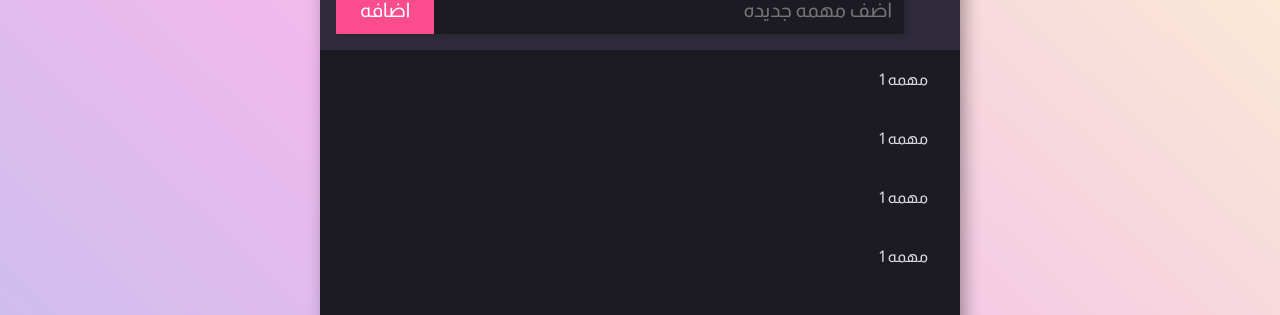
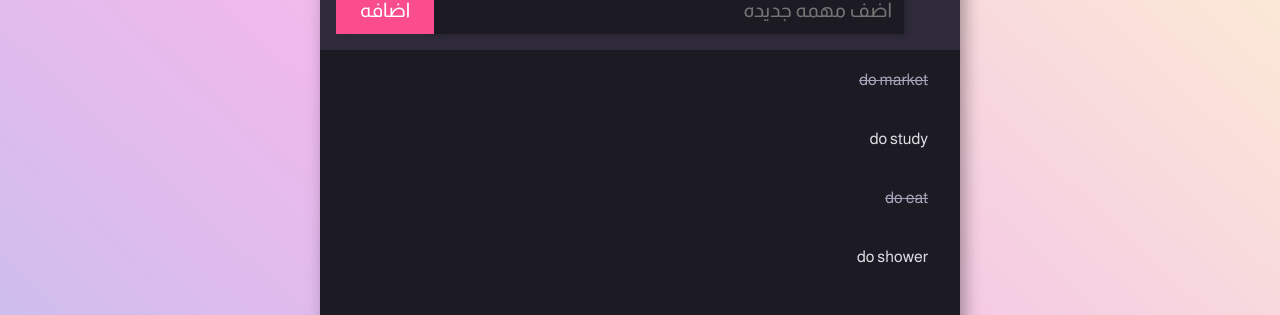
Before and after one commit to ESSAMMOHAMED1/To-do-app, a React (Create React App) app: page / in a window 1280 px wide. Shown: the part 123-438 px from the top of the page. Built offline with nearby package versions, Linux system fonts and the light colour scheme; some icons are missing.

Commit message:
add-data

```diff
--- a/src/components/Todo/Todo.jsx
+++ b/src/components/Todo/Todo.jsx
@@ -1,23 +1,22 @@
-import React from 'react'
-import FeatherIcon from 'feather-icons-react'
-const Todo = () => {
-    return (
-<div className='todos-todo'>
-    <div className='todo-icon'>
-    <FeatherIcon icon="circle"/>
-     </div>
-    <div className='todo-text'> مهمه 1</div>
-    <div className='todo-cta'>
-        <div className='todo-cta-edit'>
-            <FeatherIcon icon="edit"/>
+import React from "react";
+import FeatherIcon from "feather-icons-react";
+const Todo = ({ todo, toggelTodo }) => {
+  return (
+    <div className={`todos-todo ${todo.done ? "done" : ""}`}>
+      <div className="todo-icon" onClick={() => toggelTodo(todo.id)}>
+        <FeatherIcon icon={todo.done ? "check-circle" : "circle"} />
+      </div>
+      <div className="todo-text">{todo.title}</div>
+      <div className="todo-cta">
+        <div className="todo-cta-edit">
+          <FeatherIcon icon="edit" />
         </div>
-        <div className='todo-cta-delete'>
-        <FeatherIcon icon="trash-2"/>
+        <div className="todo-cta-delete">
+          <FeatherIcon icon="trash-2" />
         </div>
+      </div>
     </div>
+  );
+};
 
-</div>
-    )
-}
-
-export default Todo
+export default Todo;
--- a/src/components/Todo/Todos.jsx
+++ b/src/components/Todo/Todos.jsx
@@ -1,13 +1,12 @@
 import React from 'react'
 import Todo from './Todo'
 
-const Todos = () => {
+const Todos = (props) => {
   return (
     <div className='todos-list'>
-    <Todo/>
-    <Todo/>
-    <Todo/>
-    <Todo/>
+      {props.todos.map((todo)=>(
+        <Todo todo={todo} key={todo.id} toggelTodo={props.toggelTodo}/>
+      ))}
     </div>
   )
 }
--- a/src/views/TodoList.jsx
+++ b/src/views/TodoList.jsx
@@ -1,18 +1,53 @@
-import React from 'react'
-import TodoForme from '../components/Todo/TodoForme'
-import Todos from '../components/Todo/Todos'
+import React from "react";
+import TodoForme from "../components/Todo/TodoForme";
+import Todos from "../components/Todo/Todos";
+import { useState } from "react";
+const TodoList = () => {
+  const initialData = [
+    {
+      id: 1,
+      title: "do market",
+      done: true,
+    },
+    {
+      id: 2,
+      title: "do study",
+      done: false,
+    },
+    {
+      id: 3,
+      title: "do eat",
+      done: true,
+    },
+    {
+      id: 4,
+      title: "do shower",
+      done: false,
+    },
+  ];
+  const [Todes, setTodes] = useState(initialData);
 
-const TodoList = () => {
+  const toggelTodo = (id) => {
+    setTodes((data) => {
+      const newData = data.map((td) => {
+        if (td.id === id) {
+          return{...td,done:!td.done};
+        }
+        return td;
+      });
+      return newData;
+    });
+  };
   return (
     <main>
-    <div className='container'>
-      <div className='todos'>
-        <TodoForme/>
-        <Todos />
-    </div>
-    </div>
+      <div className="container">
+        <div className="todos">
+          <TodoForme />
+          <Todos todos={Todes} toggelTodo={toggelTodo}/>
+        </div>
+      </div>
     </main>
-  )
-}
+  );
+};
 
-export default TodoList
+export default TodoList;
```
